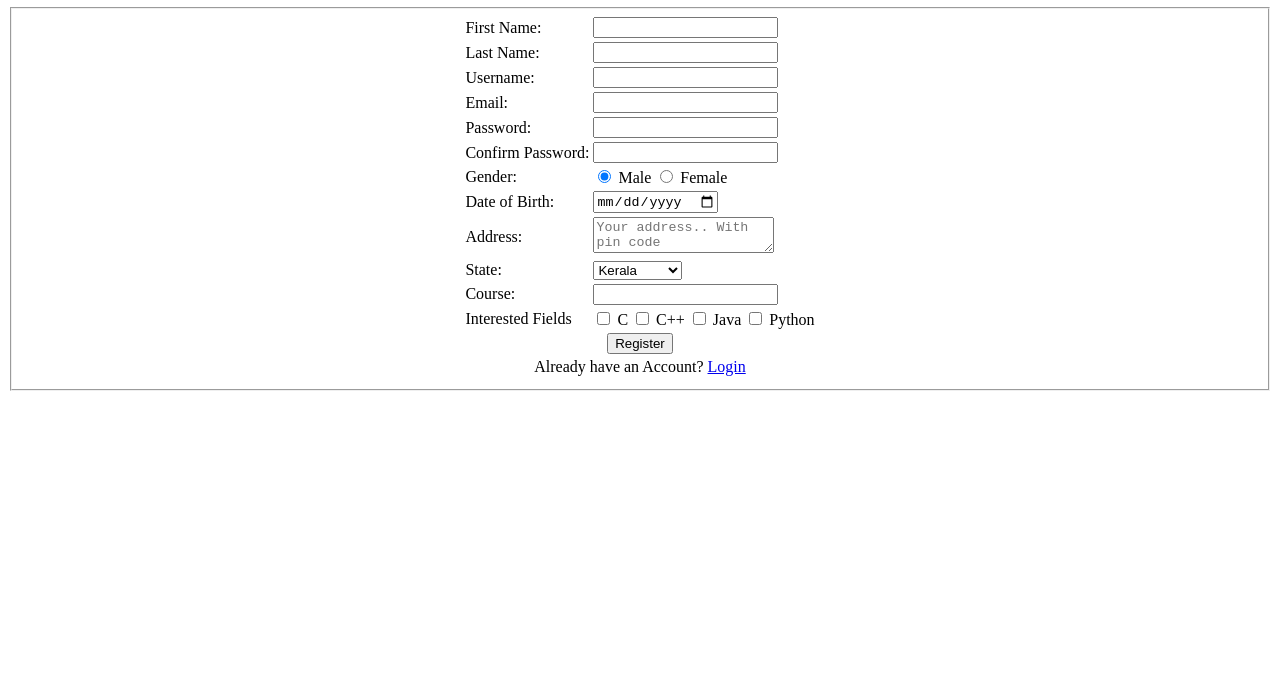
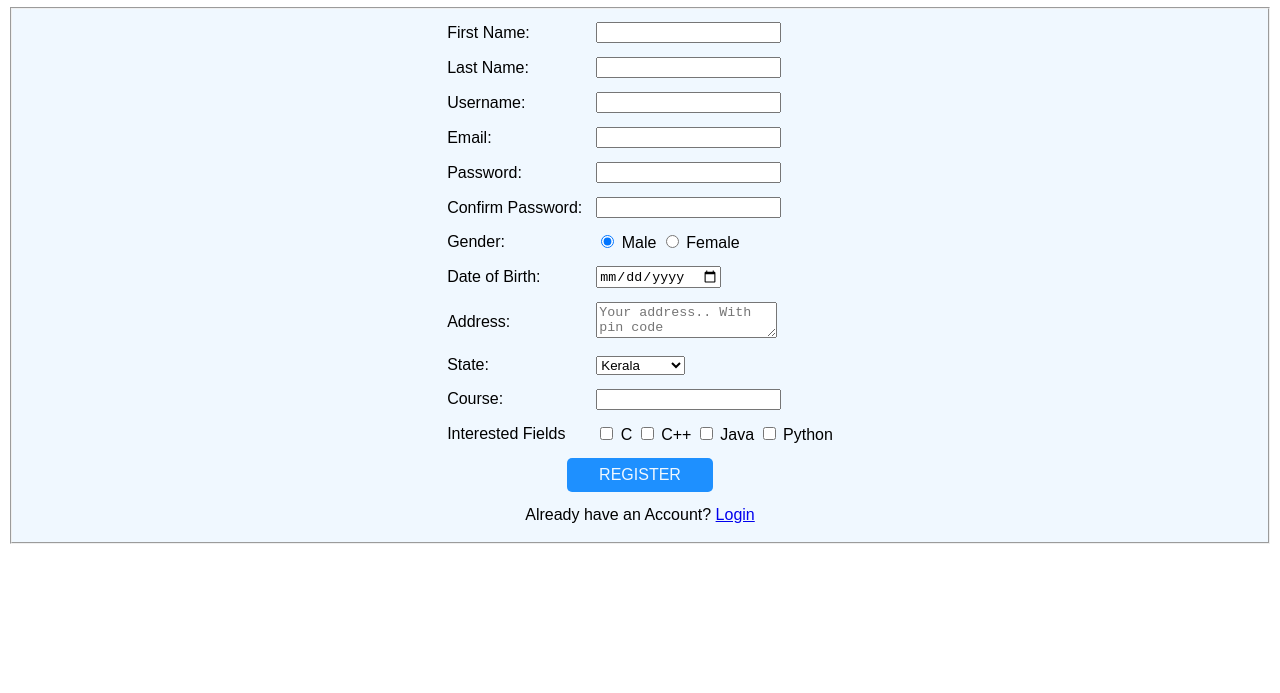
Before and after one commit to abhijith-07/training, a plain HTML site: page Day1/register.html in a window 1280 px wide. Shown: the part 107-800 px from the top of the page. Drawn offline with Linux system fonts and the light colour scheme.

Commit message:
feat: style added to register page

```diff
--- /dev/null
+++ b/Day1/register.css
@@ -0,0 +1,32 @@
+body {
+    font-family: sans-serif;
+}
+
+ul {
+    list-style: none;
+    display: flex;
+    justify-content: right;
+}
+
+ul a {
+    text-decoration: none;
+    padding: 1em;
+    color: dodgerblue;
+}
+
+fieldset{
+    background-color: aliceblue;
+}
+
+td {
+    padding: 6px;
+}
+
+#register {
+    background-color: dodgerblue;
+    font-size: 1rem;
+    color: aliceblue;
+    border: none;
+    padding: 0.5rem 2rem;
+    border-radius: 5px;
+}
--- a/Day1/register.html
+++ b/Day1/register.html
@@ -3,19 +3,8 @@
 <head>
     <meta charset="UTF-8">
     <meta name="viewport" content="width=device-width, initial-scale=1.0">
+    <link rel="stylesheet" href="register.css">
     <title>Register</title>
-    <style>
-        ul {
-            list-style: none;
-            display: flex;
-            justify-content: right;
-        }
-        ul a {
-            text-decoration: none;
-            padding: 1em;
-            color: dodgerblue;
-        }
-    </style>
 </head>
 <body>
     <header>
@@ -123,7 +112,7 @@
                     </td>
                 </tr>
                 <tr align="center">
-                    <td colspan="2"><input type="submit" value="Register"></td>
+                    <td colspan="2"><input type="submit" value="REGISTER" id="register"></td>
                 </tr>
                 <tr align="center">
                     <td colspan="2">
```
